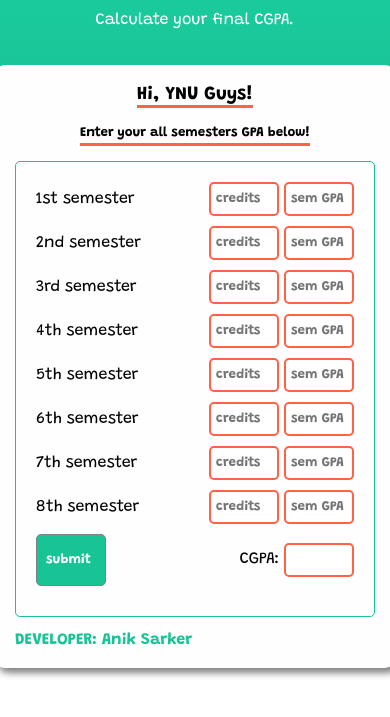
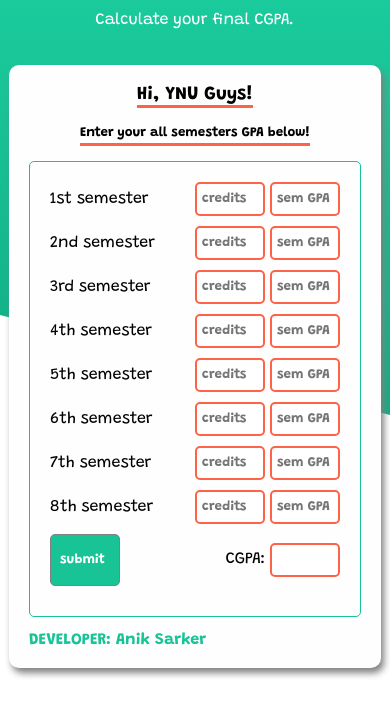
Before and after one commit to anik1612/ynu-cgpa-calculator, a plain HTML site: page index.html in a window 390 px wide. Shown: the part 85-802 px from the top of the page. Drawn offline with Linux system fonts and the light colour scheme.

Commit message:
width 400px responsive problem fixed

```diff
--- a/css/style.css
+++ b/css/style.css
@@ -133,4 +133,26 @@ input:focus{
             top: 150px;
         }
     }
+
+    @media screen and (max-width: 400px){
+        body{
+            width: 100%;
+        }
+
+        .header-section{
+            width: 100%;
+            padding: 20px 35px;
+            margin: 0 auto;
+            margin-bottom: 90vh;
+        }
+
+        .header-text{
+            margin-bottom: 150px;
+        }
+        .card{
+            min-width: 372px;
+            margin: 0 auto;
+            top: 150px;
+        }
+    }
 /* responsive part start end here */
```
